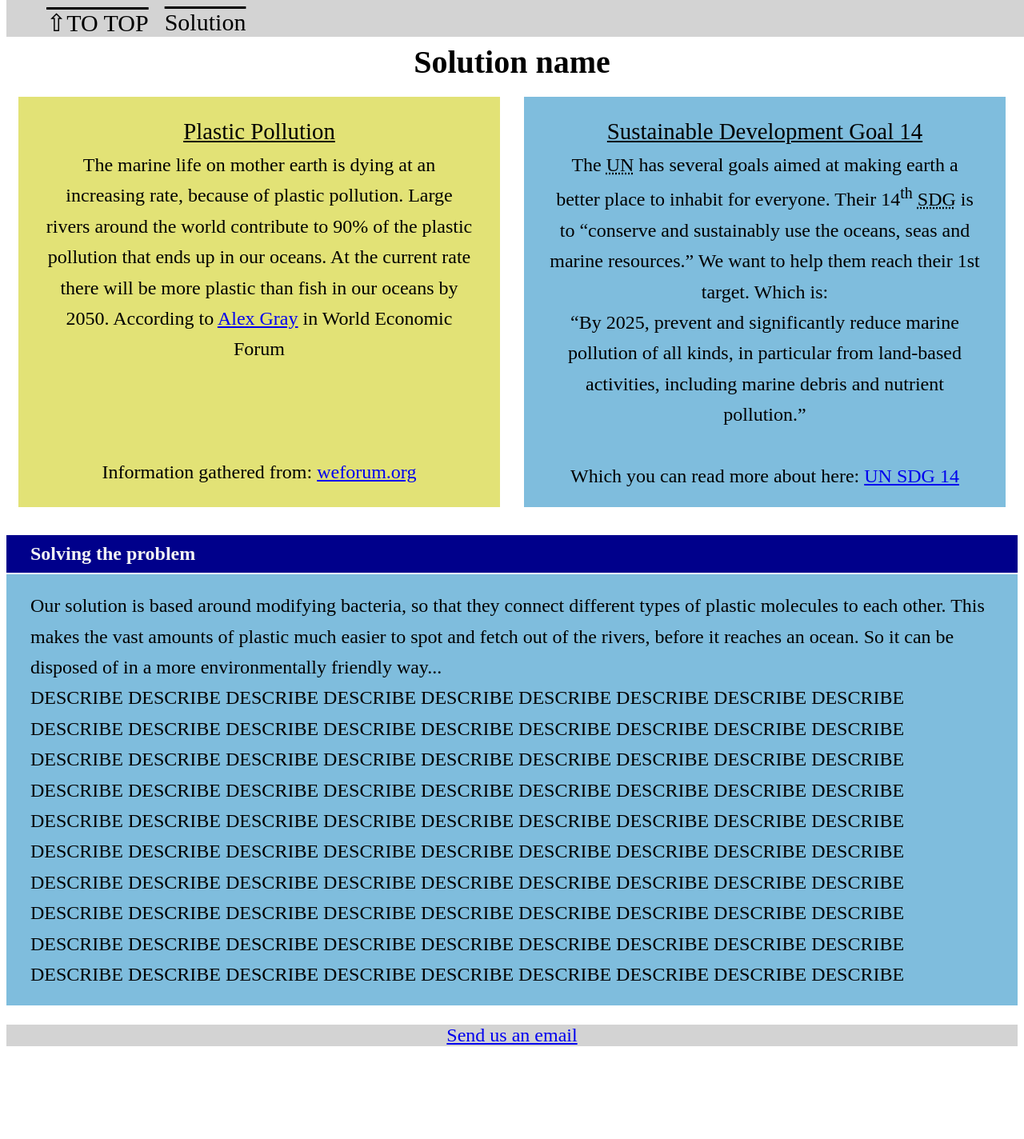
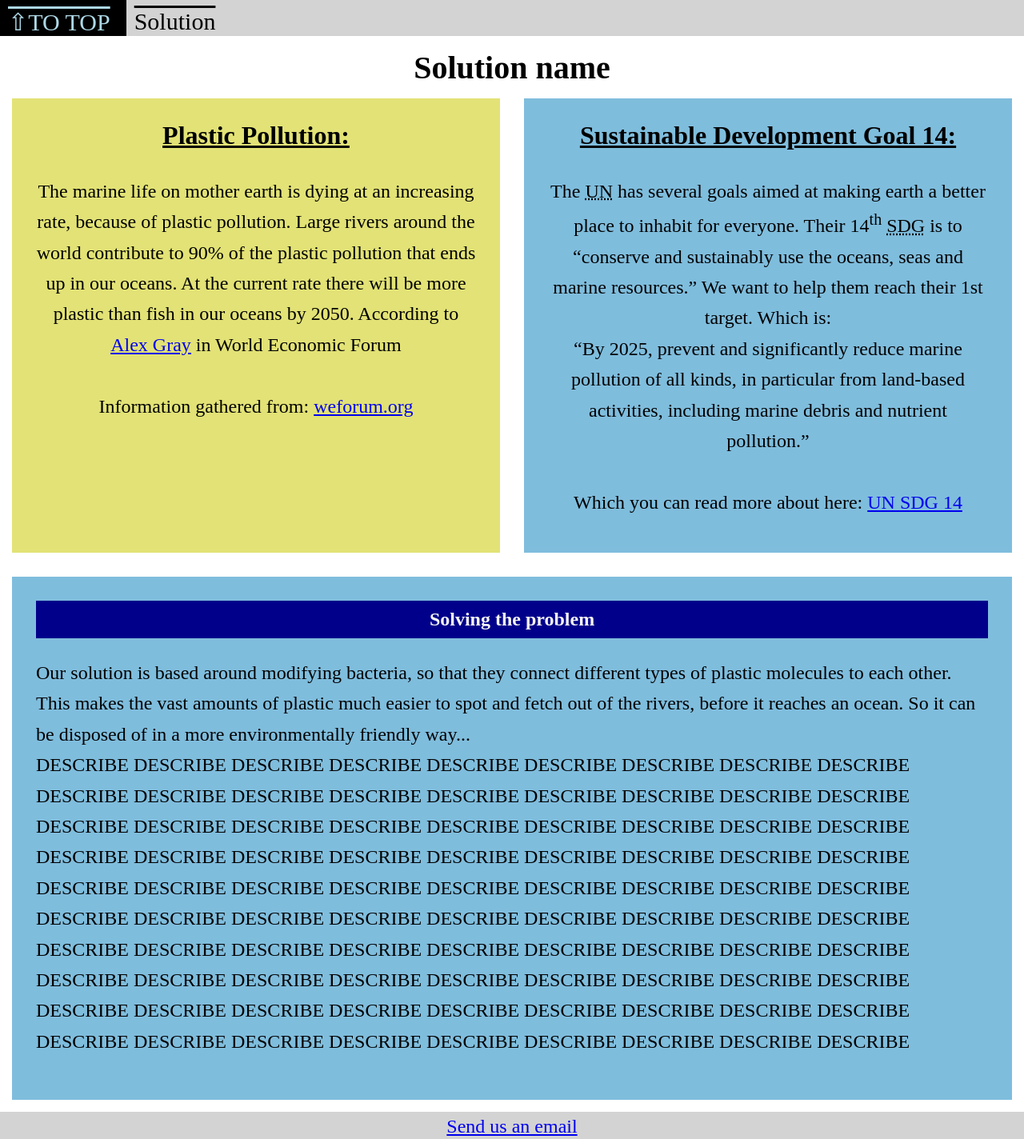
Before and after one commit to MartinKjone/PlasticPollution, a plain HTML site: page index.html in a window 1280 px wide. Shown: the whole page at 80% size. Before the commit the page ends 1316 px from the top, so only its background shows below. Drawn offline with Linux system fonts and the light colour scheme.

Commit message:
Cleaned up some things

```diff
--- a/CSS/stylesheet.css
+++ b/CSS/stylesheet.css
@@ -1,6 +1,18 @@
+/* Global */
+
+* {
+    box-sizing: border-box;
+}
+
+body {
+    margin: 0;
+}
+
+/* Typography */
+
 h1 {
-    margin-top: 10px;
-    margin-bottom: 5px;
+    padding-top: 1rem;
+    margin-bottom: 0;
     text-align: center;
     font-size: 250%;
 }
@@ -9,41 +21,80 @@ h2 {
     background-color: darkblue;
     color: whitesmoke;
     width: 100%;
-    padding: 10px 30px;
-    margin-bottom: -22px;
+    padding: 10px;
+    margin-top: 0;
+    text-align: center;
 }
 
-/* nav locations */
-div {
+h3 {
+    font-size: 200%;
+    text-decoration: underline;
+    margin-top: 0.5rem;
 }
 
+p {
+    font-size: 150%;
+    line-height: 1.6;
+}
+
+/* Layout */
+
 /* navbar */
-.navbar {
+nav ul {
+    list-style-type: none;
+    padding: 0;
+    margin: 0;
+    position: fixed;
+    width: 100%;
     overflow: hidden;
     background-color: lightgray;
-    top: -10px;
-    position: fixed;
-    width: 100%;
 }
 
-.navbar a {
+nav li {
+    float: left;
+}
+
+nav a {
     display: block;
-    float: left;
     color: black;
-    padding: 5px 10px 0px 10px;
+    padding: 10px 20px 0px 10px;
     text-align: center;
     text-decoration: overline;
     font-size: 30px;
 }
 
-.navbar a:hover {
+nav a:hover {
     background-color: black;
     color: lightblue;
 }
 
-p {
-    font-size: 150%;
-    line-height: 1.6;
+/*  Flexbox   */
+.flex-container {
+    display: flex;
+    flex-direction: row;
+}
+
+.flex-left {
+    background-color: rgb(226, 226, 118);
+    padding: 20px 30px;
+    margin: 15px;
+    flex-basis: 50%;
+    text-align: center;
+}
+
+.flex-right {
+    background-color: rgba(0, 125, 187,0.5);
+    padding: 20px 30px;
+    margin: 15px;
+    flex-basis: 50%;
+    text-align: center;
+}
+
+/* Make this narrower */
+.flex-middle {
+    background-color:rgba(0, 125, 187,0.5);
+    padding: 30px;
+    margin: 15px;
 }
 
 footer {
@@ -52,39 +103,8 @@ footer {
     border-width: 5px;
     background-color: lightgray;
     width: 100%;
-}
-
-* {
-    box-sizing: border-box;
-}
-
-/*  Flexbox   */
-.flex-container {
-    display: flex;
-    flex-direction: row;
-    text-align: center;
-}
-
-.flex-left {
-    background-color: rgb(226, 226, 118);
-    flex: 100%;
-    padding: 20px 30px;
-    margin: 15px;
-}
-
-.flex-right {
-    background-color: rgba(0, 125, 187,0.5);
-    flex: 100%;
-    padding: 20px 30px;
-    margin: 15px;
-}
-
-/* Make this narrower */
-.flex-middle {
-    background-color:rgba(0, 125, 187,0.5);
-    flex: 100%;
-    padding: 20px 30px;
-    width: 100%;
+    padding-bottom: 10px;
+    padding-top: 5px;
 }
 
 /* Flex-direction on small screen */
--- a/index.html
+++ b/index.html
@@ -1,44 +1,39 @@
 <!DOCTYPE html>
 <html lang="en">
 <head>
-<title>The Snowball Challenge</title>
-
-<link type="text/CSS" rel="stylesheet" href="CSS/stylesheet.css">
-
-
-
+    <meta name="viewport" content="width=device-width, initial-scale=1">
+    <title>The Snowball Challenge</title>
+    <link type="text/CSS" rel="stylesheet" href="CSS/stylesheet.css">
 </head>
 
 <body>
-<div id="Top" style= color:rgba(256,0,0,0)>bad solution</div>
-<nav class="navbar">
+<nav>
     <ul>
-        <a href="#Top">&#8679TO TOP</a>
-        <a href ="#Solution">Solution</a>
+        <li><a href="#Top">&#8679TO TOP</a></li>
+        <li><a href="#Solution"> Solution</a></li>
     </ul>
-
 </nav>
-
 <br>
-
 <h1>Solution name</h1>
 
-
 <div class="flex-container">
-    <p class="flex-left"><span style="font-size: 120%; text-decoration: underline;">Plastic Pollution</span><br>
+    <section class="flex-left">
+        <h3>Plastic Pollution:</h3>
+        <p>
         The marine life on mother earth is dying at an increasing rate,
         because of plastic pollution. Large rivers around the world contribute to 90% of the
         plastic pollution that ends up in our oceans. At the current rate there will be more
         plastic than fish in our oceans by 2050. According to
         <a href="https://www.weforum.org/agenda/authors/alex-gray" target="_blank">Alex Gray</a> in
-        World Economic Forum<br><br><br><br>
+        World Economic Forum<br><br>
         Information gathered from:
         <a href="https://www.weforum.org/agenda/2018/06/90-of-plastic-polluting-our-oceans-comes-from-just-10-rivers/">weforum.org</a>
+        </p>
+    </section>
 
-
-    </p>
-
-    <p class="flex-right"><span style="font-size: 120%; text-decoration: underline;">Sustainable Development Goal 14</span><br>
+    <section class="flex-right">
+        <h3>Sustainable Development Goal 14:</h3>
+        <p>
         The <acronym title="United Nations">UN</acronym> has several goals
         aimed at making earth a better place to inhabit for everyone. Their 14<sup>th</sup>
         <acronym title="Sustainable Development Goal">SDG</acronym> is to <q cite ="https://www.un.org/sustainabledevelopment/oceans/">conserve and
@@ -49,11 +44,15 @@
             including marine debris and nutrient pollution.</q><br><br>
             Which you can read more about here:
             <a href="https://www.un.org/sustainabledevelopment/oceans/" target="_blank">UN SDG 14</a>
-    </p>
+        </p>
+    </section>
 </div>
-<h2 id="Solution" class="flex-container">Solving the problem</h2>
-    <p class="flex-middle">Our solution is based around modifying bacteria, so that they connect different
-        types of plastic molecules to each other. This makes the vast amounts of plastic much easier to spot
+<div class="flex-container">
+    <section class="flex-middle">
+    <h2 id="Solution">Solving the problem</h2>
+    <p>
+    Our solution is based around modifying bacteria, so that they connect different
+    types of plastic molecules to each other. This makes the vast amounts of plastic much easier to spot
     and fetch out of the rivers, before it reaches an ocean. So it can be disposed of in a more
     environmentally friendly way...<br> DESCRIBE DESCRIBE DESCRIBE DESCRIBE DESCRIBE DESCRIBE DESCRIBE DESCRIBE DESCRIBE
      DESCRIBE DESCRIBE DESCRIBE DESCRIBE DESCRIBE DESCRIBE DESCRIBE DESCRIBE DESCRIBE
@@ -63,12 +62,12 @@
    DESCRIBE DESCRIBE DESCRIBE DESCRIBE DESCRIBE DESCRIBE DESCRIBE DESCRIBE DESCRIBE DESCRIBE DESCRIBE DESCRIBE
    DESCRIBE DESCRIBE DESCRIBE DESCRIBE DESCRIBE DESCRIBE DESCRIBE DESCRIBE DESCRIBE
    DESCRIBE DESCRIBE DESCRIBE DESCRIBE DESCRIBE DESCRIBE DESCRIBE DESCRIBE DESCRIBE
-  DESCRIBE DESCRIBE DESCRIBE DESCRIBE DESCRIBE DESCRIBE DESCRIBE DESCRIBE DESCRIBE DESCRIBE DESCRIBE DESCRIBE</p>
-
+  DESCRIBE DESCRIBE DESCRIBE DESCRIBE DESCRIBE DESCRIBE DESCRIBE DESCRIBE DESCRIBE DESCRIBE DESCRIBE DESCRIBE
+    </p>
+    </section>
+</div>
 
 <footer><a href="mailto:s354393@oslomet.no">Send us an email</a></footer>
 </body>
 
-
-
 </html>
```
